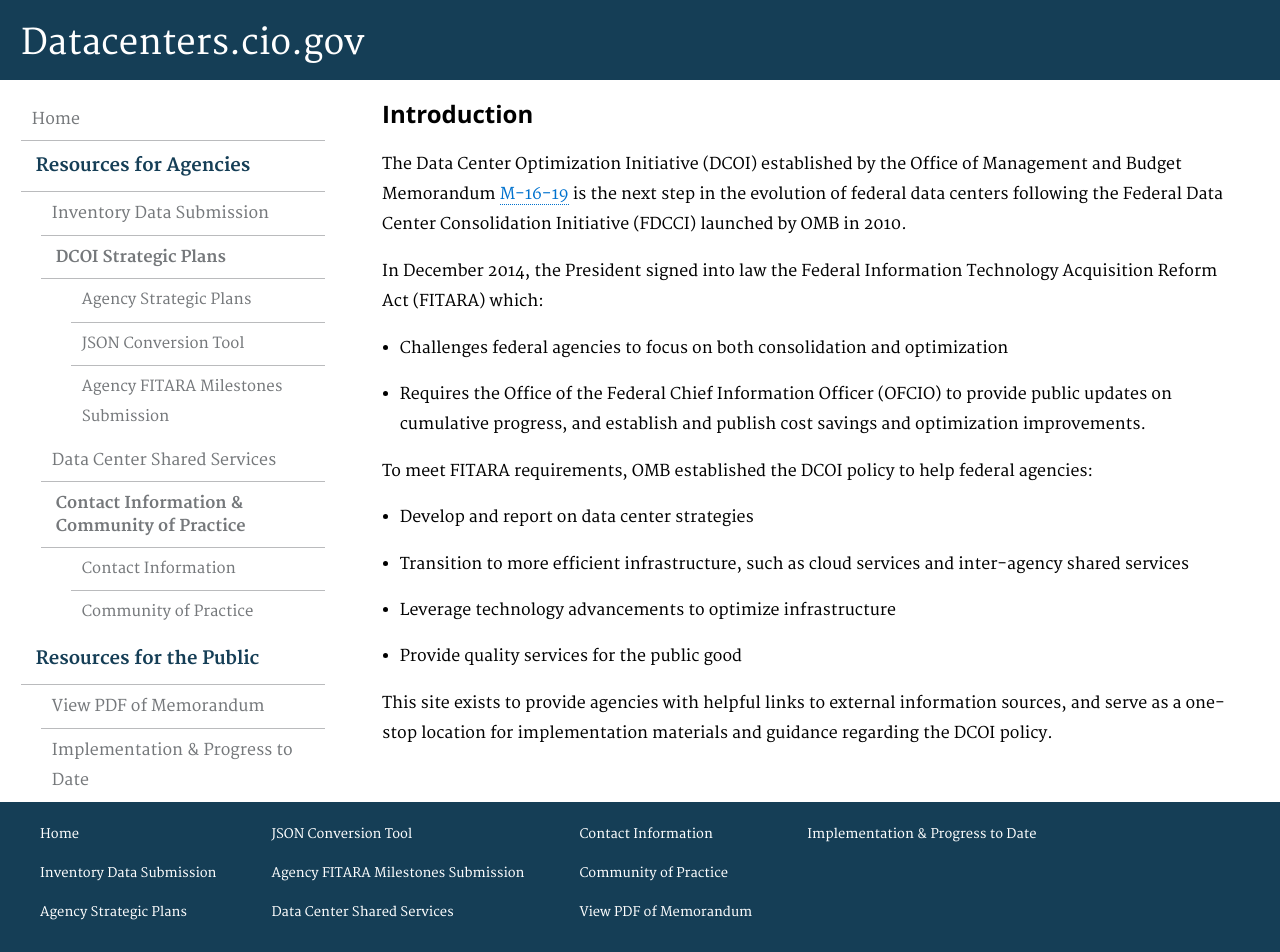
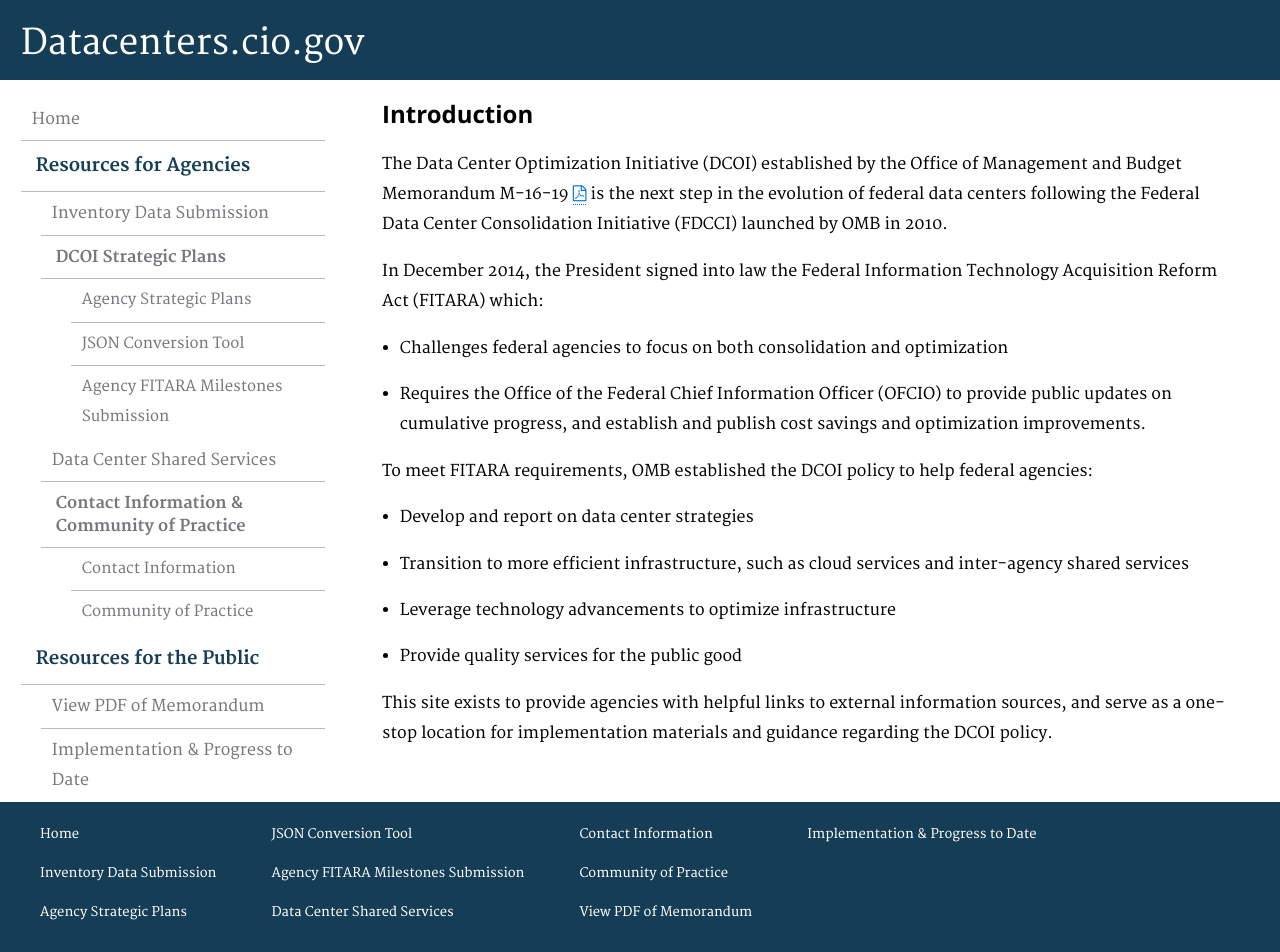
Before and after one commit to ydave-reisys/datacenters, a Jekyll site: the page built from pages/index.html, in a window 1280 px wide and 952 px high. Built offline with Jekyll 4.4.1, drawn with Linux system fonts in a browser that asks for light colours; nearby versions of some CDN libraries; Markdown is read by kramdown in place of the engine named in the settings.

Commit message:
508: pdf font awesome

```diff
--- a/pages/index.html
+++ b/pages/index.html
@@ -7,7 +7,7 @@ description: "Introduction"
 
 <h2 id="introduction">Introduction</h2>
 
-<p>The Data Center Optimization Initiative (DCOI) established by the Office of Management and Budget Memorandum <a href="https://www.whitehouse.gov/sites/default/files/omb/memoranda/2016/m_16_19_1.pdf" target="_blank">M-16-19</a> is the next step in the evolution of federal data centers following the Federal Data Center Consolidation Initiative (FDCCI) launched by OMB in 2010.</p>
+<p>The Data Center Optimization Initiative (DCOI) established by the Office of Management and Budget Memorandum M-16-19 <a href="https://www.whitehouse.gov/sites/default/files/omb/memoranda/2016/m_16_19_1.pdf" target="_blank"><i class="fa fa-file-pdf-o" aria-hidden="true"></i></a> is the next step in the evolution of federal data centers following the Federal Data Center Consolidation Initiative (FDCCI) launched by OMB in 2010.</p>
 
 <p>In December 2014, the President signed into law the Federal Information Technology Acquisition Reform Act (FITARA) which:</p>
 <ul>
```
